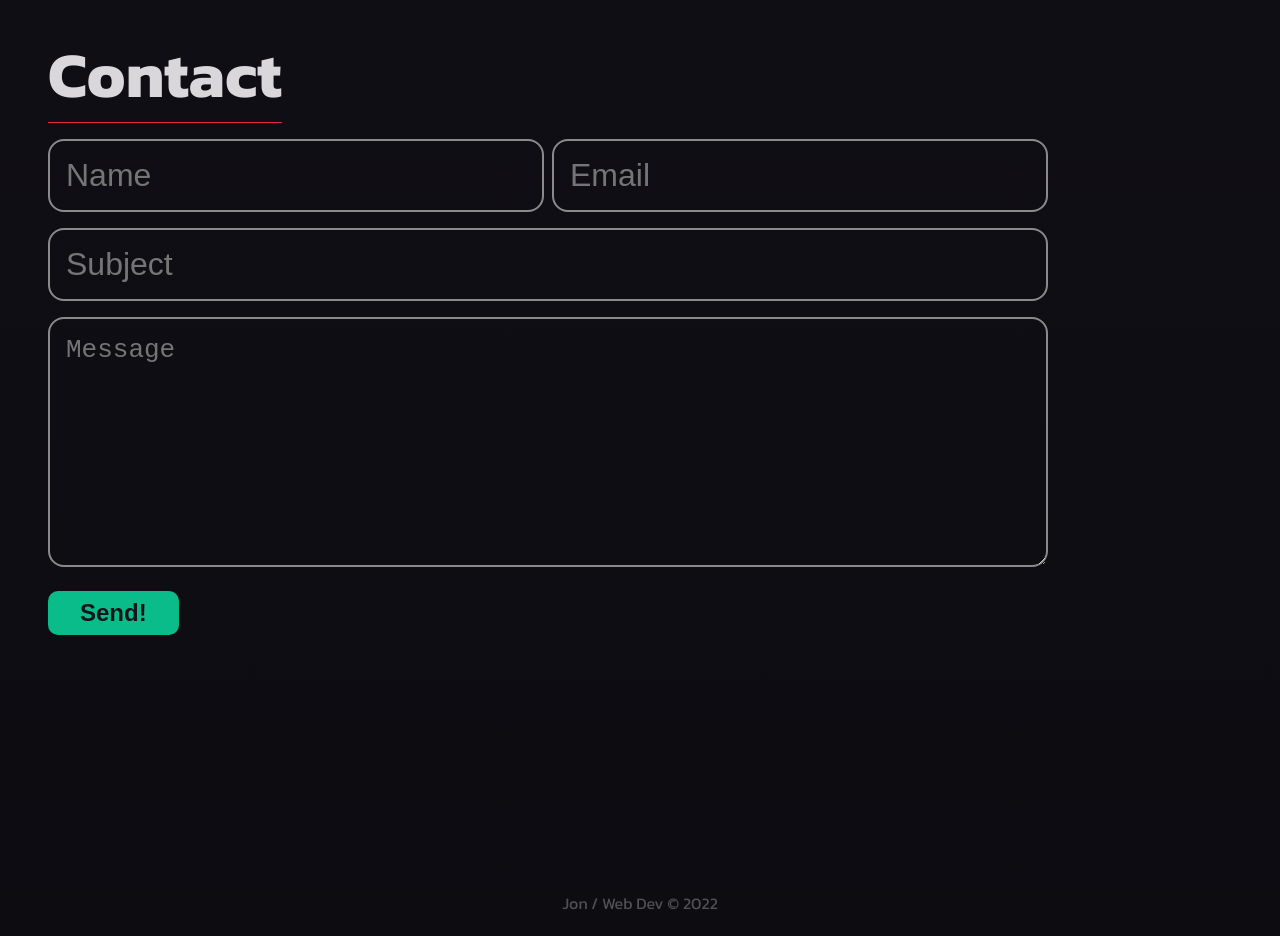
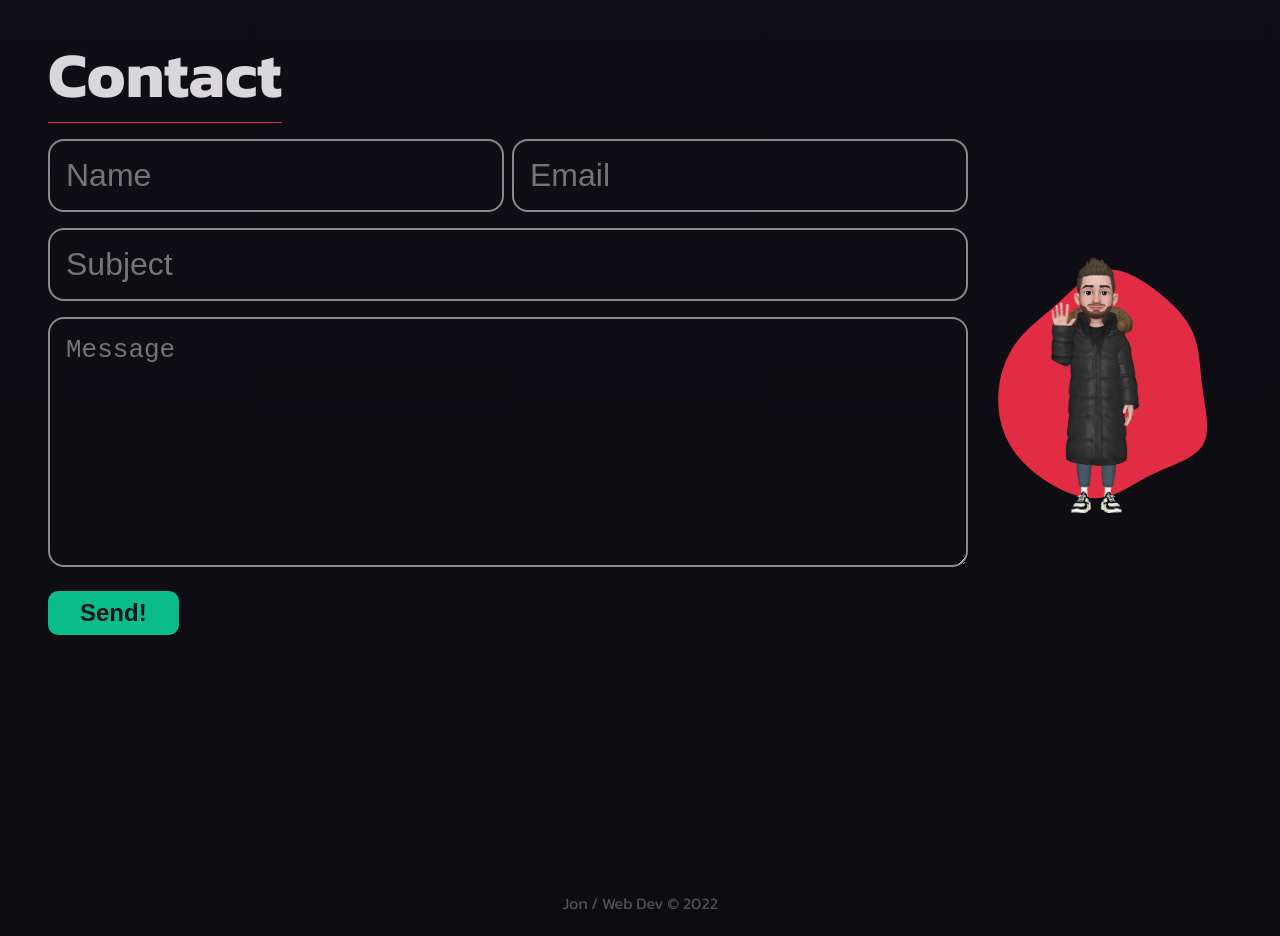
Before and after one commit to venoblin/personal-portfolio-frontend, a React (Create React App) app: page / in a window 1280 px wide. Shown: the part 2260-3196 px from the top of the page. Built offline with nearby package versions, Linux system fonts and the light colour scheme.

Commit message:
Added contact section emoji and blob svg

```diff
--- a/src/components/sections/Contact.jsx
+++ b/src/components/sections/Contact.jsx
@@ -1,4 +1,5 @@
 import '../../styles/Contact.css'
+import emojiWaving from './../../images/emoji-waving.gif'
 import { useState } from 'react'
 
 const Contact = () => {
@@ -19,6 +20,7 @@ const Contact = () => {
     <section className="Contact-class" id="contact">
       <h2>Contact</h2>
 
+      <div className="wrapper">
         <form>
           <div className="upper-wrapper">
             <label htmlFor="name">Name</label>
@@ -69,6 +71,18 @@ const Contact = () => {
             Send!
           </button>
         </form>
+
+        <div className="emoji-wrapper">
+          <svg viewBox="0 0 200 200" xmlns="http://www.w3.org/2000/svg">
+            <path
+              fill="#E12C44"
+              d="M39.7,-71.1C51.7,-61.8,61.9,-51.7,66.9,-39.7C71.9,-27.8,71.7,-13.9,73.7,1.2C75.7,16.2,80.1,32.5,74.1,42.7C68.1,53,51.8,57.3,37.8,64.1C23.7,70.9,11.9,80.2,-1.1,82.1C-14,83.9,-28.1,78.4,-40.5,70.7C-52.9,63,-63.7,53,-70.1,40.8C-76.6,28.7,-78.7,14.3,-77.2,0.9C-75.7,-12.6,-70.5,-25.2,-62.7,-35C-54.9,-44.8,-44.5,-51.9,-33.6,-61.8C-22.7,-71.8,-11.3,-84.6,1.2,-86.8C13.8,-88.9,27.7,-80.4,39.7,-71.1Z"
+              transform="translate(100 100)"
+            />
+          </svg>
+          <img className="emoji" src={emojiWaving} alt="Waving emoji" />
+        </div>
+      </div>
     </section>
   )
 }
--- a/src/styles/Contact.css
+++ b/src/styles/Contact.css
@@ -1,3 +1,7 @@
+.Contact-class .wrapper {
+  display: flex;
+  align-items: center;
+}
 .Contact-class .upper-wrapper {
   display: grid;
   grid-template-columns: repeat(2, 1fr);
@@ -35,4 +39,21 @@
 }
 .Contact-class button {
   margin-top: 0.5rem;
+}
+.Contact-class .emoji-wrapper {
+  width: -webkit-fit-content;
+  width: -moz-fit-content;
+  width: fit-content;
+  position: relative;
+  z-index: 0;
+}
+.Contact-class .emoji-wrapper .emoji {
+  width: 100%;
+}
+.Contact-class .emoji-wrapper svg {
+  height: 100%;
+  position: absolute;
+  top: 0;
+  left: 0;
+  z-index: -1;
 }/*# sourceMappingURL=Contact.css.map */
--- a/src/styles/Contact.scss
+++ b/src/styles/Contact.scss
@@ -1,6 +1,10 @@
 @import './vars/variables.scss';
 
 .Contact-class {
+  .wrapper {
+    display: flex;
+    align-items: center;
+  }
 
   .upper-wrapper {
     display: grid;
@@ -47,4 +51,22 @@
   button {
     margin-top: 0.5rem;
   }
+
+  .emoji-wrapper {
+    width: fit-content;
+    position: relative;
+    z-index: 0;
+
+    .emoji {
+      width: 100%;
+    }
+
+    svg {
+      height: 100%;
+      position: absolute;
+      top: 0;
+      left: 0;
+      z-index: -1;
+    }
+  }
 }
```
Also changed, not shown: src/images/emoji-waving.gif (added), 1 other file (tests, documents, lock files or other folders). Lines whose indentation alone changed are shown as unchanged.
